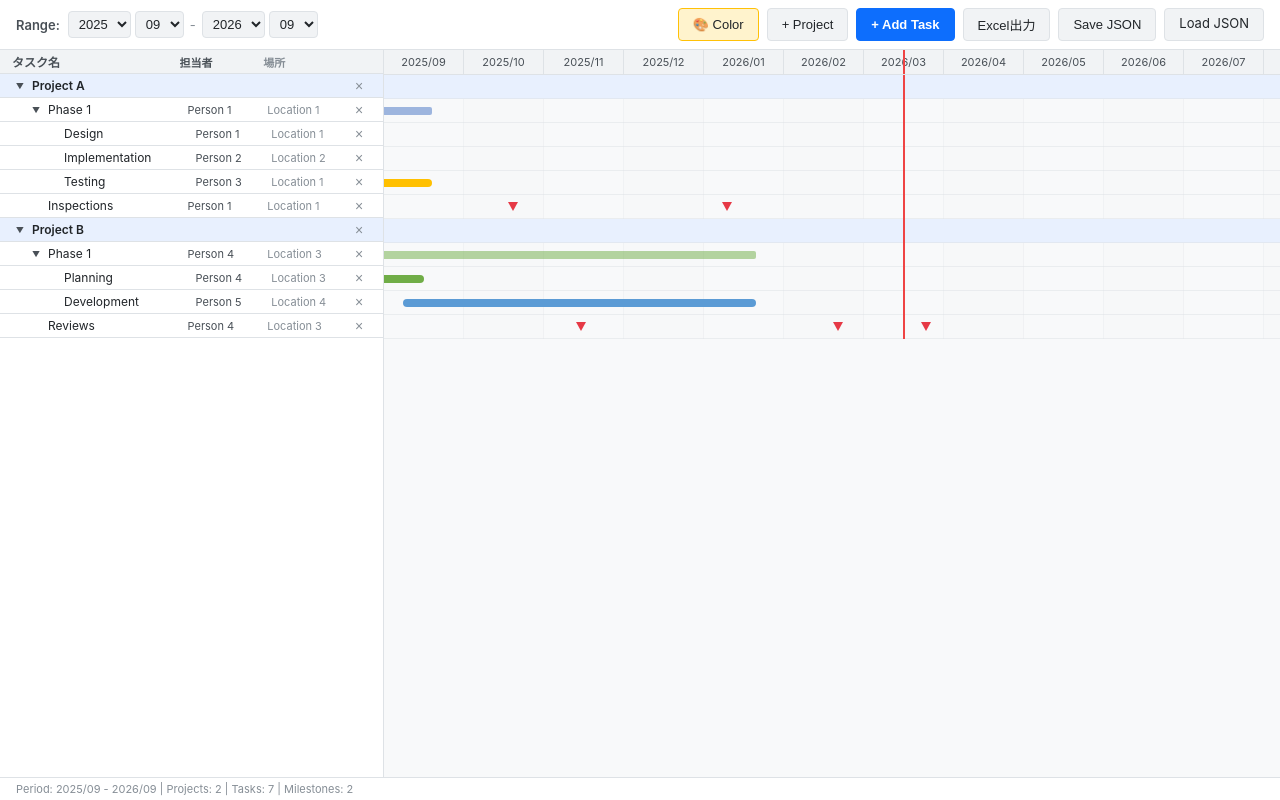
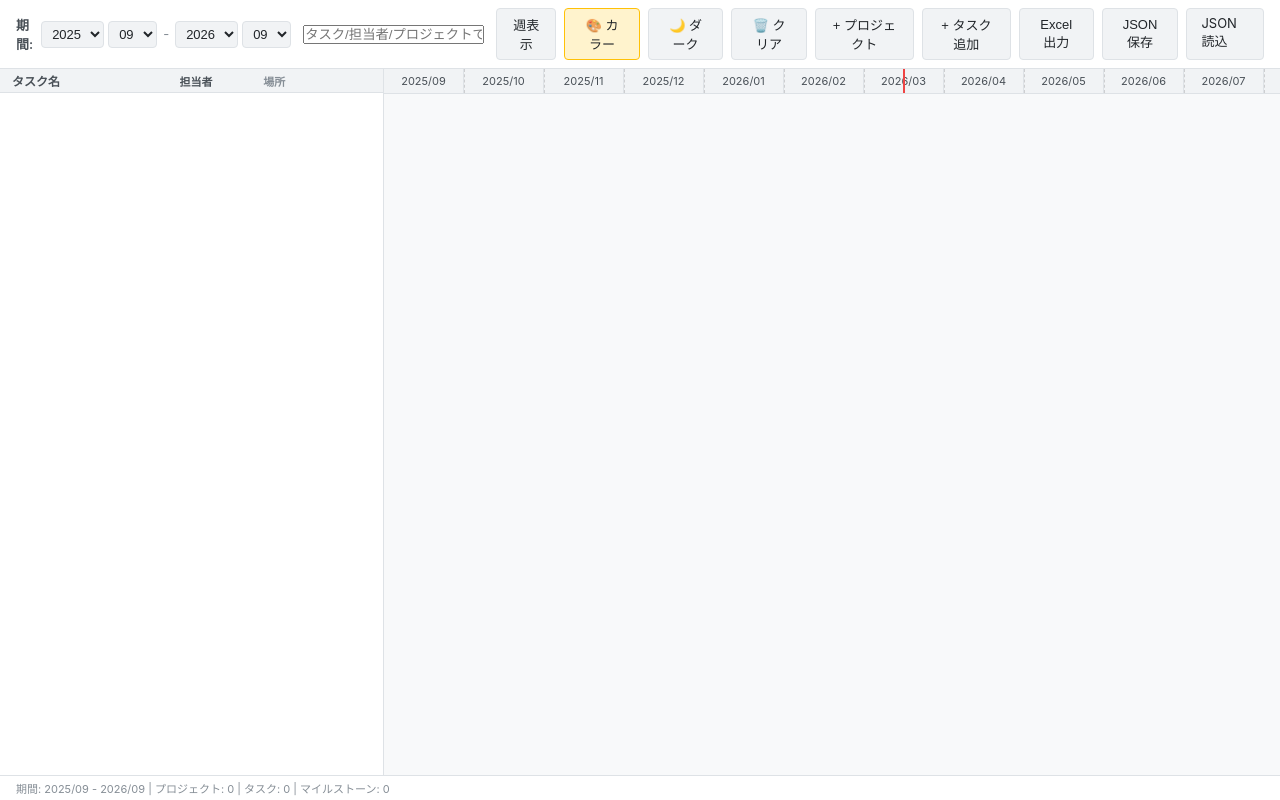
Before and after one commit to ichyy-n/timelane, a React (Vite) app: page / in a window 1280 px wide. Built offline with nearby package versions, Linux system fonts and the light colour scheme.

Commit message:
feat: Timelane v0.1.0 - ガントチャートアプリ初回リリース

```diff
--- a/src/App.jsx
+++ b/src/App.jsx
@@ -3,7 +3,7 @@ import Toolbar from "./components/Toolbar";
 import TaskList from "./components/TaskList";
 import GanttChart from "./components/GanttChart";
 import TaskModal from "./components/TaskModal";
-import { createSampleProjects, generateId, generateProjectId } from "./data/sampleData";
+import { generateId, generateProjectId } from "./data/sampleData";
 import { exportToExcel } from "./utils/exportExcel";
 import "./App.css";
 
@@ -117,7 +117,7 @@ function computeDefaultViewRange() {
 const MAX_HISTORY = 50;
 
 function App() {
-  const [projects, setProjects] = useState(createSampleProjects);
+  const [projects, setProjects] = useState(() => []);
   const [modalState, setModalState] = useState({ open: false, task: null, projectId: null });
   const [collapsedIds, setCollapsedIds] = useState(new Set());
   const [collapsedProjects, setCollapsedProjects] = useState(new Set());
@@ -136,8 +136,20 @@ function App() {
   // C2: viewMode state
   const [viewMode, setViewMode] = useState('month');
 
+  // Dark mode state (independent of colorMode)
+  const [darkMode, setDarkMode] = useState(false);
+
   // C3: Search/filter state
   const [searchQuery, setSearchQuery] = useState('');
+
+  // Apply dark mode to document body
+  useEffect(() => {
+    if (darkMode) {
+      document.body.setAttribute('data-theme', 'dark');
+    } else {
+      document.body.removeAttribute('data-theme');
+    }
+  }, [darkMode]);
 
   // B5: Inline project creation
   const [addingProject, setAddingProject] = useState(false);
@@ -200,6 +212,7 @@ function App() {
         setProjects(data.projects);
         if (data.viewRange) setViewRange(data.viewRange);
         if (data.colorMode !== undefined) setColorMode(data.colorMode);
+        if (data.darkMode !== undefined) setDarkMode(data.darkMode);
         setTimeout(() => {
           isUndoRedoRef.current = false;
           historyRef.current = { stack: [data.projects], index: 0 };
@@ -211,10 +224,10 @@ function App() {
   // A1: Debounced auto-save on change
   useEffect(() => {
     const timer = setTimeout(() => {
-      window.electronAPI?.saveData({ version: "2.0", projects, viewRange, colorMode });
+      window.electronAPI?.saveData({ version: "2.0", projects, viewRange, colorMode, darkMode });
     }, 1000);
     return () => clearTimeout(timer);
-  }, [projects, viewRange, colorMode]);
+  }, [projects, viewRange, colorMode, darkMode]);
 
   // B2: Scroll sync handler
   const syncScroll = useCallback((source) => (e) => {
@@ -258,14 +271,43 @@ function App() {
     return rows;
   }, [projects, collapsedProjects, collapsedIds]);
 
-  // C3: Filtered display rows
+  // C3: Filtered display rows (UX-4: show project header when child tasks match)
   const filteredDisplayRows = useMemo(() => {
     if (!searchQuery.trim()) return displayRows;
     const q = searchQuery.toLowerCase();
+
+    // Step 1: Collect projectIds that have matching tasks
+    const matchedProjectIds = new Set();
+    // Also track which project names match directly
+    const nameMatchedProjectIds = new Set();
+
+    for (const row of displayRows) {
+      if (row.type === 'project-header') {
+        if (row.project.name.toLowerCase().includes(q)) {
+          nameMatchedProjectIds.add(row.project.id);
+        }
+      } else {
+        const t = row.task;
+        if (
+          t.name?.toLowerCase().includes(q) ||
+          t.assignee?.toLowerCase().includes(q) ||
+          t.location?.toLowerCase().includes(q)
+        ) {
+          matchedProjectIds.add(row.projectId);
+        }
+      }
+    }
+
+    // Step 2: Filter rows
     return displayRows.filter(row => {
       if (row.type === 'project-header') {
-        return row.project.name.toLowerCase().includes(q);
+        const pid = row.project.id;
+        // Show header if project name matches OR any child task matches
+        return nameMatchedProjectIds.has(pid) || matchedProjectIds.has(pid);
       }
+      // If project name matched, show all tasks under it
+      if (nameMatchedProjectIds.has(row.projectId)) return true;
+      // Otherwise only show matching tasks
       const t = row.task;
       return (
         t.name?.toLowerCase().includes(q) ||
@@ -342,12 +384,18 @@ function App() {
   };
 
   const handleDeleteTask = (taskId, projectId) => {
+    const proj = projects.find((p) => p.id === projectId);
+    const hasChildren = proj && proj.tasks.some((t) => t.parentId === taskId);
+    const message = hasChildren
+      ? "配下のタスクも全て削除されます。削除しますか？"
+      : "タスクを削除しますか？";
+    if (!window.confirm(message)) return;
     setProjectsWithHistory((prev) =>
-      prev.map((proj) => {
-        if (proj.id !== projectId) return proj;
-        const descs = getDescendantIds(proj.tasks, taskId);
+      prev.map((p) => {
+        if (p.id !== projectId) return p;
+        const descs = getDescendantIds(p.tasks, taskId);
         descs.add(taskId);
-        return { ...proj, tasks: proj.tasks.filter((t) => !descs.has(t.id)) };
+        return { ...p, tasks: p.tasks.filter((t) => !descs.has(t.id)) };
       })
     );
   };
@@ -392,6 +440,9 @@ function App() {
   };
 
   const handleDeleteProject = (projectId) => {
+    const project = projects.find((p) => p.id === projectId);
+    const name = project ? project.name : "";
+    if (!window.confirm(`プロジェクト「${name}」を削除しますか？`)) return;
     setProjectsWithHistory((prev) => prev.filter((p) => p.id !== projectId));
   };
 
@@ -422,8 +473,75 @@ function App() {
     exportToExcel(projects, viewRange);
   }, [projects, viewRange]);
 
+  // FN-1: Task duplication
+  const handleDuplicateTask = useCallback((taskId, projectId) => {
+    setProjectsWithHistory((prev) =>
+      prev.map((proj) => {
+        if (proj.id !== projectId) return proj;
+        const tasks = [...proj.tasks];
+        const idx = tasks.findIndex((t) => t.id === taskId);
+        if (idx === -1) return proj;
+        const original = tasks[idx];
+
+        // Check if it's a group task with children
+        const childTasks = tasks.filter((t) => t.parentId === taskId);
+        const newParentId = crypto.randomUUID();
+        const duplicated = {
+          ...original,
+          id: newParentId,
+          name: `${original.name}(コピー)`,
+        };
+
+        if (childTasks.length === 0) {
+          // Simple task: insert right after original
+          tasks.splice(idx + 1, 0, duplicated);
+        } else {
+          // Group task: duplicate parent + all children with new IDs
+          const idMap = new Map();
+          idMap.set(taskId, newParentId);
+
+          // Build new children recursively
+          const newChildren = [];
+          const buildChildren = (oldParentId) => {
+            const kids = tasks.filter((t) => t.parentId === oldParentId);
+            for (const kid of kids) {
+              const newKidId = crypto.randomUUID();
+              idMap.set(kid.id, newKidId);
+              newChildren.push({
+                ...kid,
+                id: newKidId,
+                name: kid.name,
+                parentId: idMap.get(oldParentId),
+              });
+              buildChildren(kid.id);
+            }
+          };
+          buildChildren(taskId);
+
+          // Find the last descendant index to insert after the whole group
+          const descIds = getDescendantIds(tasks, taskId);
+          let lastIdx = idx;
+          tasks.forEach((t, i) => {
+            if (descIds.has(t.id) && i > lastIdx) lastIdx = i;
+          });
+
+          tasks.splice(lastIdx + 1, 0, duplicated, ...newChildren);
+        }
+
+        return { ...proj, tasks };
+      })
+    );
+  }, [setProjectsWithHistory]);
+
+  const handleClearAll = useCallback(() => {
+    if (!window.confirm("全データをクリアしますか？")) return;
+    setProjectsWithHistory([]);
+    setCollapsedIds(new Set());
+    setCollapsedProjects(new Set());
+  }, [setProjectsWithHistory]);
+
   const handleSave = () => {
-    const data = { version: "2.0", projects, viewRange, colorMode };
+    const data = { version: "2.0", projects, viewRange, colorMode, darkMode };
     const blob = new Blob([JSON.stringify(data, null, 2)], {
       type: "application/json",
     });
@@ -451,6 +569,7 @@ function App() {
           setProjectsWithHistory(convertedProjects);
           if (data.viewRange) setViewRange(data.viewRange);
           if (data.colorMode !== undefined) setColorMode(data.colorMode);
+          if (data.darkMode !== undefined) setDarkMode(data.darkMode);
         } else if (data.version && data.project && data.tasks) {
           const vr = data.viewRange || viewRange;
           setProjectsWithHistory([
@@ -494,6 +613,9 @@ function App() {
         onViewModeChange={setViewMode}
         searchQuery={searchQuery}
         onSearchChange={setSearchQuery}
+        darkMode={darkMode}
+        onDarkModeChange={setDarkMode}
+        onClearAll={handleClearAll}
       />
       {/* B5: Inline project name input */}
       {addingProject && (
@@ -535,6 +657,7 @@ function App() {
             onTaskClick={handleTaskClick}
             onTaskUpdate={handleTaskUpdate}
             colorMode={colorMode}
+            darkMode={darkMode}
             viewRange={viewRange}
             viewMode={viewMode}
             tasks={allTasksFlat}
@@ -542,10 +665,10 @@ function App() {
         </div>
       </div>
       <div className="status-bar">
-        Period: {months[0]} - {months[months.length - 1]} | Projects:{" "}
-        {projects.length} | Tasks:{" "}
+        期間: {months[0]} - {months[months.length - 1]} | プロジェクト:{" "}
+        {projects.length} | タスク:{" "}
         {projects.reduce((sum, p) => sum + p.tasks.filter((t) => t.type !== "milestone").length, 0)} |
-        Milestones:{" "}
+        マイルストーン:{" "}
         {projects.reduce((sum, p) => sum + p.tasks.filter((t) => t.type === "milestone").length, 0)}
       </div>
 
@@ -556,6 +679,7 @@ function App() {
           currentProjectId={modalState.projectId}
           onSave={handleModalSave}
           onClose={handleModalClose}
+          onDuplicate={handleDuplicateTask}
           viewRange={viewRange}
           allTasks={allTasksFlat}
         />
--- a/src/components/GanttChart.jsx
+++ b/src/components/GanttChart.jsx
@@ -111,6 +111,7 @@ export default function GanttChart({
   onTaskClick,
   onTaskUpdate,
   colorMode = true,
+  darkMode = false,
   viewRange,
   scrollRef,
   onScroll,
@@ -215,6 +216,28 @@ export default function GanttChart({
     window.addEventListener("mouseup", handleMouseUp);
   };
 
+  // Month boundary positions for dashed vertical lines
+  const monthBoundaries = useMemo(() => {
+    const boundaries = [];
+    const { startYear, startMonth, endYear, endMonth } = viewRange;
+    // Iterate from second month to last month (boundaries between months)
+    let year = startYear;
+    let month = startMonth;
+    // Skip first boundary (left edge of chart) — start from second month
+    for (let i = 1; ; i++) {
+      let m = month + i;
+      let y = year;
+      while (m > 12) { m -= 12; y++; }
+      if (y > endYear || (y === endYear && m > endMonth)) break;
+      const dateStr = `${y}-${String(m).padStart(2, "0")}-01`;
+      const x = toPixel(dateStr, false);
+      if (x > 0 && x < columnCount * CELL_WIDTH) {
+        boundaries.push({ x, label: `${y}-${String(m).padStart(2, "0")}` });
+      }
+    }
+    return boundaries;
+  }, [viewRange, viewMode, weekLabels, columnCount]);
+
   // B1: Today line position
   const todayStr = new Date().toISOString().split('T')[0];
   const todayPixel = toPixel(todayStr, false);
@@ -248,6 +271,19 @@ export default function GanttChart({
         <div className="gantt-header-cell gantt-notes-header" style={{ width: NOTES_WIDTH }}>
           備考
         </div>
+        {/* Month boundary dashed lines in header */}
+        {monthBoundaries.map((b, i) => (
+          <div key={`mb-h-${i}`} style={{
+            position: 'absolute',
+            left: b.x,
+            top: 0,
+            bottom: 0,
+            width: 0,
+            borderLeft: '1px dashed rgba(0,0,0,0.15)',
+            pointerEvents: 'none',
+            zIndex: 5,
+          }} />
+        ))}
         {/* B1: Today line in header */}
         {showTodayLine && <div style={todayLineStyle} />}
       </div>
@@ -286,6 +322,19 @@ export default function GanttChart({
           </svg>
         )}
 
+        {/* Month boundary dashed lines in body */}
+        {monthBoundaries.map((b, i) => (
+          <div key={`mb-b-${i}`} style={{
+            position: 'absolute',
+            left: b.x,
+            top: 0,
+            bottom: 0,
+            width: 0,
+            borderLeft: '1px dashed rgba(0,0,0,0.15)',
+            pointerEvents: 'none',
+            zIndex: 5,
+          }} />
+        ))}
         {/* B1: Today line in body */}
         {showTodayLine && <div style={todayLineStyle} />}
 
@@ -339,7 +388,7 @@ export default function GanttChart({
               );
             }
 
-            const monoColor = !colorMode ? "#333333" : undefined;
+            const monoColor = !colorMode ? (darkMode ? "#cccccc" : "#333333") : undefined;
 
             return (
               <div
@@ -384,7 +433,7 @@ export default function GanttChart({
                     style={{
                       left: sLeft,
                       width: Math.max(sWidth, 20),
-                      backgroundColor: colorMode ? task.color : "#333333",
+                      backgroundColor: colorMode ? task.color : (darkMode ? "#cccccc" : "#333333"),
                     }}
                     onClick={() => onTaskClick(task, projectId)}
                     title={task.name}
@@ -427,7 +476,7 @@ export default function GanttChart({
                 style={{
                   left: left,
                   width: Math.max(width, 20),
-                  backgroundColor: colorMode ? task.color : "#333333",
+                  backgroundColor: colorMode ? task.color : (darkMode ? "#cccccc" : "#333333"),
                 }}
                 onClick={() => onTaskClick(task, projectId)}
                 title={task.name}
--- a/src/components/Toolbar.jsx
+++ b/src/components/Toolbar.jsx
@@ -8,6 +8,13 @@ export default function Toolbar({
   onViewRangeChange,
   colorMode,
   onColorModeChange,
+  viewMode,
+  onViewModeChange,
+  searchQuery,
+  onSearchChange,
+  darkMode,
+  onDarkModeChange,
+  onClearAll,
 }) {
   const years = Array.from({ length: 10 }, (_, i) => 2024 + i);
   const monthNums = Array.from({ length: 12 }, (_, i) => i + 1);
@@ -19,7 +26,7 @@ export default function Toolbar({
   return (
     <div className="toolbar">
       <div className="toolbar-range">
-        <span className="range-label">Range:</span>
+        <span className="range-label">期間:</span>
         <select
           value={viewRange.startYear}
           onChange={(e) => handleRangeChange("startYear", e.target.value)}
@@ -54,22 +61,49 @@ export default function Toolbar({
           ))}
         </select>
       </div>
+      <div className="toolbar-search">
+        <input
+          type="text"
+          placeholder="タスク/担当者/プロジェクトで絞り込み"
+          value={searchQuery}
+          onChange={(e) => onSearchChange(e.target.value)}
+          className="search-input"
+        />
+        {searchQuery && (
+          <button onClick={() => onSearchChange('')} className="btn-clear-search">✕</button>
+        )}
+      </div>
       <div className="toolbar-actions">
+        <button
+          onClick={() => onViewModeChange(viewMode === 'month' ? 'week' : 'month')}
+          className={viewMode === 'week' ? 'btn-active' : ''}
+          title={viewMode === 'month' ? '週表示に切替' : '月表示に切替'}
+        >
+          {viewMode === 'month' ? '週表示' : '月表示'}
+        </button>
         <button
           onClick={() => onColorModeChange(!colorMode)}
           className={colorMode ? "btn-color-active" : ""}
-          title={colorMode ? "Color ON" : "Color OFF (monochrome)"}
+          title={colorMode ? "カラー ON" : "モノクロ"}
         >
-          {colorMode ? "\uD83C\uDFA8 Color" : "\u25A0 Mono"}
+          {colorMode ? "\uD83C\uDFA8 カラー" : "\u25A0 モノクロ"}
         </button>
-        <button onClick={onAddProject}>+ Project</button>
-        <button onClick={onAddTask} className="btn-primary">
-          + Add Task
+        <button
+          onClick={() => onDarkModeChange(!darkMode)}
+          className={darkMode ? "btn-dark-active" : ""}
+          title={darkMode ? "ライトモードに切替" : "ダークモードに切替"}
+        >
+          {darkMode ? "☀️ ライト" : "🌙 ダーク"}
+        </button>
+        <button onClick={onClearAll} title="全データをクリア">🗑️ クリア</button>
+        <button onClick={onAddProject}>+ プロジェクト</button>
+        <button onClick={onAddTask}>
+          + タスク追加
         </button>
         <button onClick={onExportExcel}>Excel出力</button>
-        <button onClick={onSave}>Save JSON</button>
+        <button onClick={onSave}>JSON保存</button>
         <label className="btn-load">
-          Load JSON
+          JSON読込
           <input
             type="file"
             accept=".json"
--- a/src/data/sampleData.js
+++ b/src/data/sampleData.js
@@ -144,6 +144,5 @@ export const COLOR_PALETTE = [
   "#FF6384",
 ];
 
-let idCounter = 100;
-export const generateId = () => `task-${String(++idCounter).padStart(3, "0")}`;
-export const generateProjectId = () => `proj-${String(++idCounter).padStart(3, "0")}`;
+export const generateId = () => `task-${crypto.randomUUID().slice(0, 8)}`;
+export const generateProjectId = () => `proj-${crypto.randomUUID().slice(0, 8)}`;
```
Also changed, not shown: package.json (+6 -6 lines), src/App.css (+31 -1 lines), src/components/TaskModal.jsx (+13 -1 lines), 2 other files (tests, documents, lock files or other folders).
